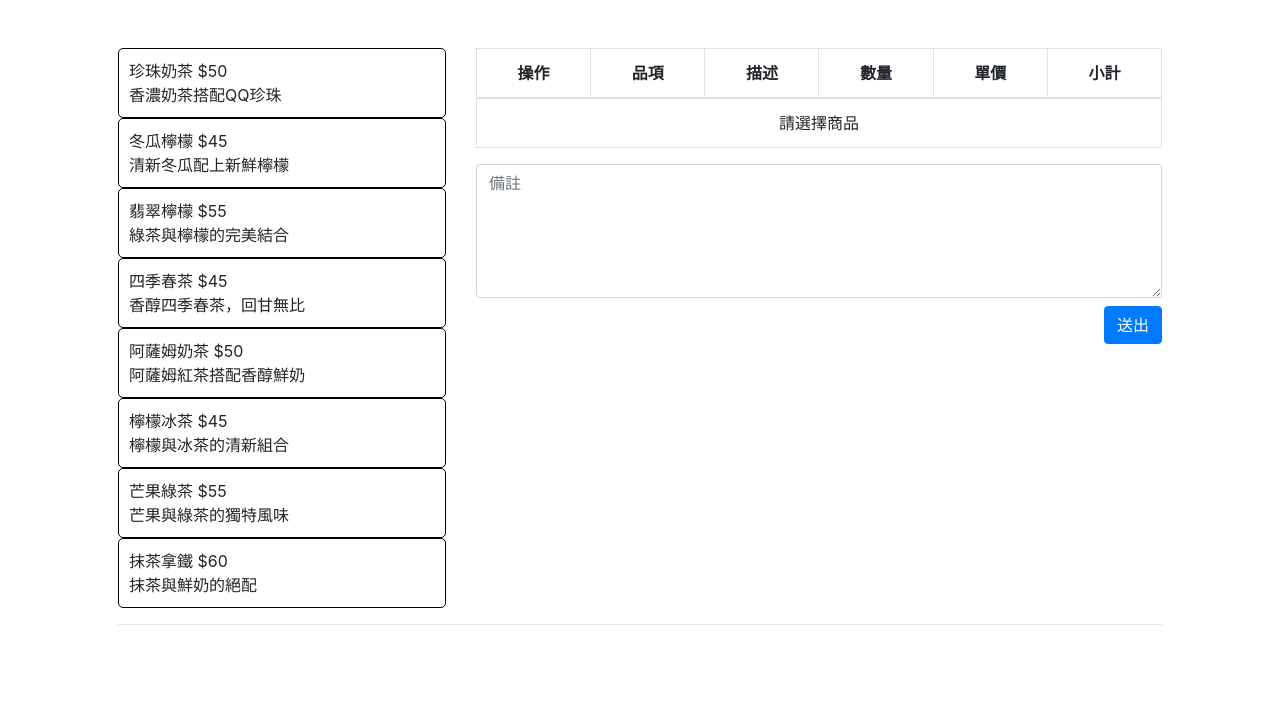
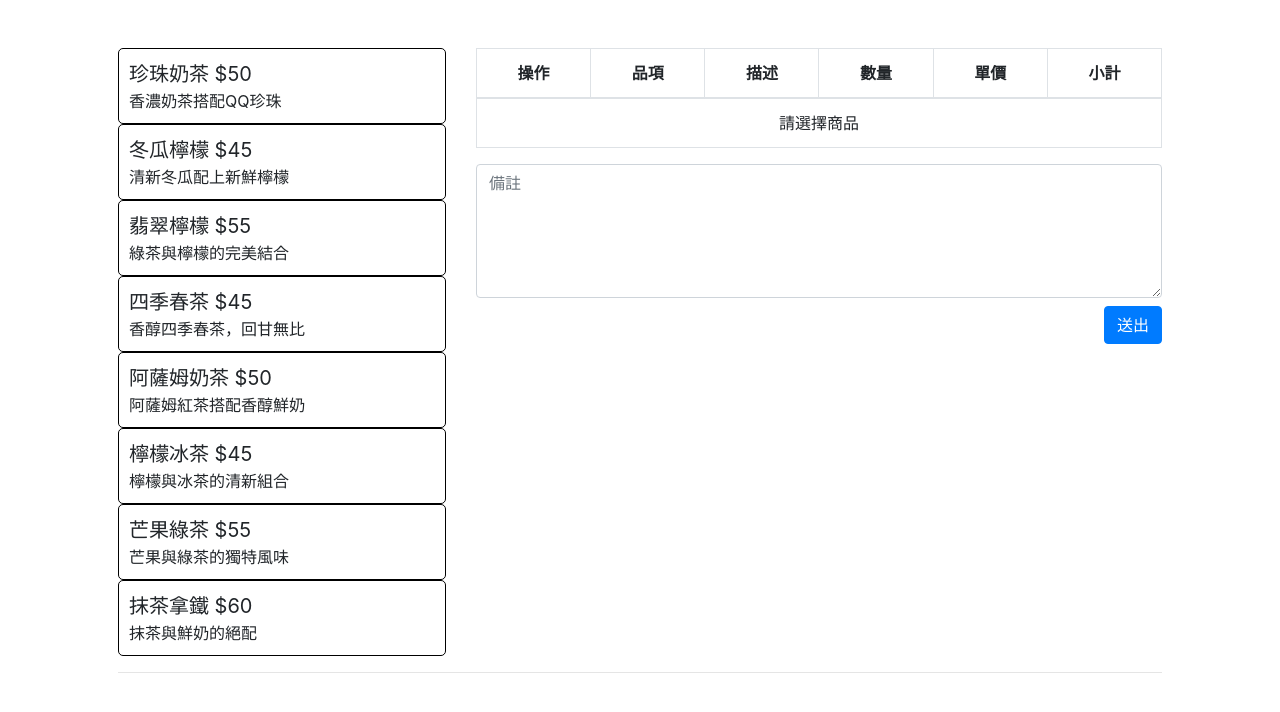
Before and after one commit to clarencelinwork/Vue-Lesson-Third-Homework, a Vue app: page / in a window 1280 px wide. Shown: the top 712 px of the page. Built offline with nearby package versions, Linux system fonts and the light colour scheme.

Commit message:
[chore] move css

```diff
--- a/src/App.vue
+++ b/src/App.vue
@@ -158,9 +158,6 @@ function submitCartToOrder() {
 </template>
 
 <style scoped>
-.name-font {
-  font-size: 20px;
-}
 
 .total-font {
   font-size: 22px;
--- a/src/components/DrinkMenu.vue
+++ b/src/components/DrinkMenu.vue
@@ -93,6 +93,10 @@ const pass = (drink) => {
   padding: 10px;
 }
 
+.name-font {
+  font-size: 20px;
+}
+
 .mouse-pointer {
   cursor: pointer;
 }
```
